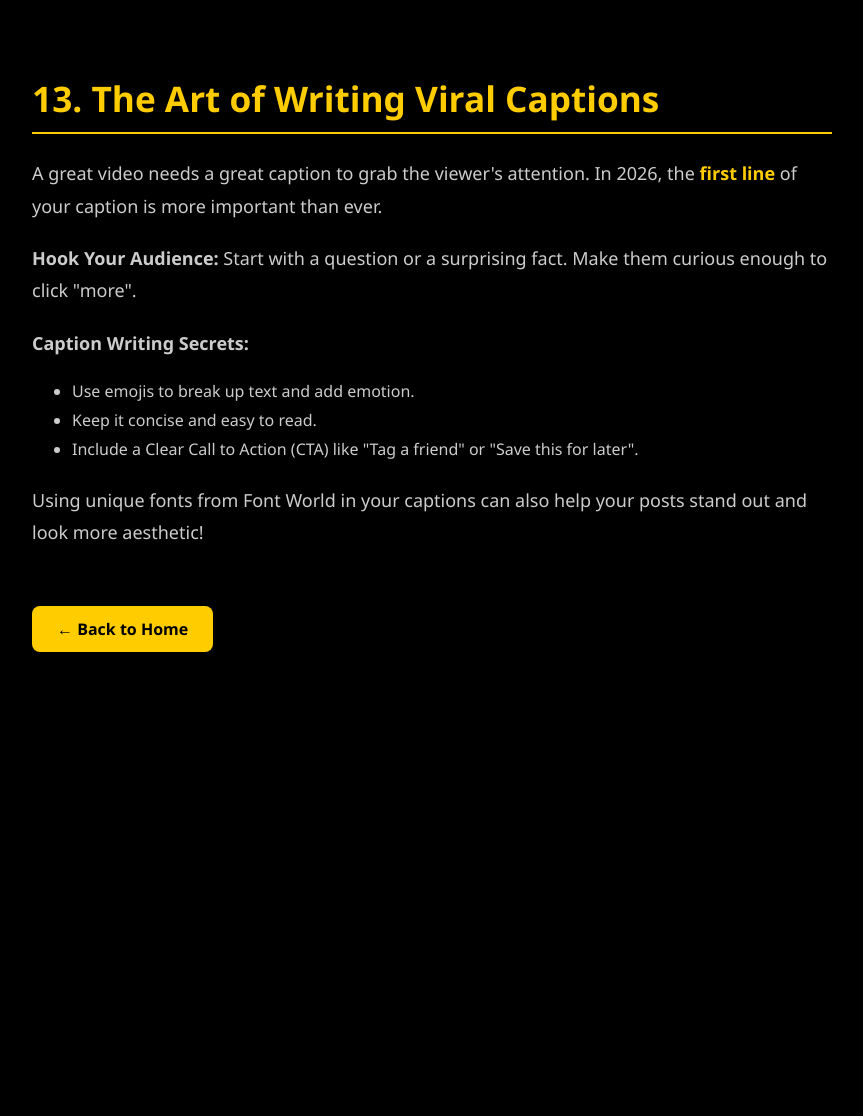
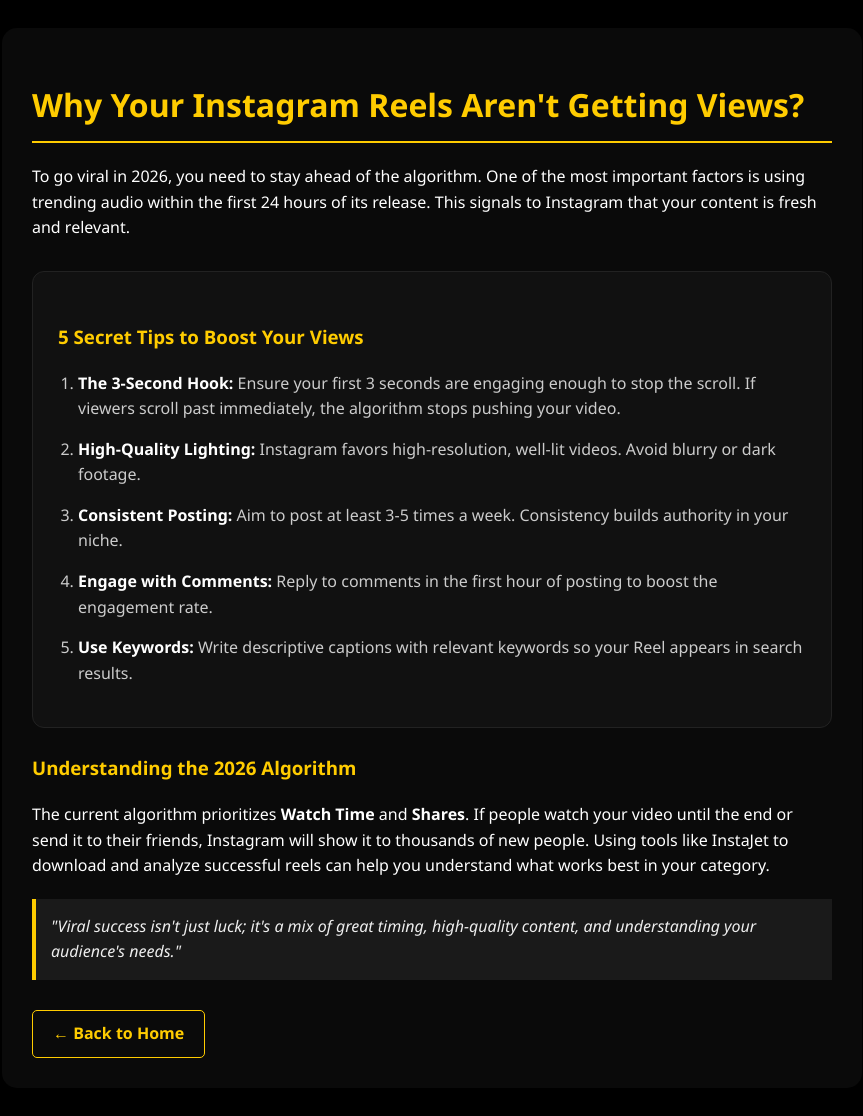
Before and after one commit to joyvijayan/jet-app, a Flask app: page /viral-captions.html in a window 1280 px wide. Shown: the whole page, without its empty margins (208-1071 px from the left). Before the commit the page ends 652 px from the top, so only its background shows below. Run offline with Flask 3, Linux system fonts and the light colour scheme.

Commit message:
Update viral-captions.html

```diff
--- a/templates/viral-captions.html
+++ b/templates/viral-captions.html
@@ -1,36 +1,51 @@
+
 <!DOCTYPE html>
 <html lang="en">
 <head>
     <meta charset="UTF-8">
     <meta name="viewport" content="width=device-width, initial-scale=1.0">
-    <title>The Art of Writing Viral Captions - InstaJet</title>
+    <link rel="canonical" href="https://instajet.online/viral-tips.html" />
+
+    <title>How to Make Your Instagram Reels Go Viral in 2026 - InstaJet</title>
     <style>
-        body { background-color: #000; color: #fff; font-family: 'Segoe UI', sans-serif; text-align: center; margin: 0; padding: 0; }
-        .container { padding: 50px 20px; max-width: 800px; margin: auto; text-align: left; }
-        h1 { color: #ffcc00; font-size: 2.2rem; border-bottom: 2px solid #ffcc00; padding-bottom: 10px; }
-        p { color: #ccc; line-height: 1.8; font-size: 18px; margin-top: 20px; }
-        .highlight { color: #ffcc00; font-weight: bold; }
-        .back-btn { display: inline-block; margin-top: 40px; color: #000; background: #ffcc00; text-decoration: none; padding: 12px 25px; border-radius: 8px; font-weight: bold; }
+        body { background-color: #000; color: #fff; font-family: 'Segoe UI', sans-serif; line-height: 1.6; padding: 20px; }
+        .container { max-width: 800px; margin: auto; background: #0a0a0a; padding: 30px; border-radius: 15px; }
+        h1 { color: #ffcc00; font-size: 2rem; border-bottom: 2px solid #ffcc00; padding-bottom: 10px; }
+        h3 { color: #ffcc00; margin-top: 25px; }
+        ul, ol { color: #ccc; padding-left: 20px; }
+        li { margin-bottom: 15px; }
+        b { color: #fff; }
+        .back-btn { display: inline-block; margin-top: 30px; color: #ffcc00; text-decoration: none; font-weight: bold; border: 1px solid #ffcc00; padding: 10px 20px; border-radius: 5px; }
+        .back-btn:hover { background: #ffcc00; color: #000; }
+        .tips-box { margin-top: 30px; background: #111; padding: 25px; border-radius: 12px; border: 1px solid #222; }
     </style>
 </head>
 <body>
-    <div class="container">
-        <h1>13. The Art of Writing Viral Captions</h1>
-        <p>A great video needs a great caption to grab the viewer's attention. In 2026, the <span class="highlight">first line</span> of your caption is more important than ever.</p>
 
-        <p><b>Hook Your Audience:</b> Start with a question or a surprising fact. Make them curious enough to click "more".</p>
+<div class="container">
+    <h1>Why Your Instagram Reels Aren't Getting Views?</h1>
+    <p>To go viral in 2026, you need to stay ahead of the algorithm. One of the most important factors is using trending audio within the first 24 hours of its release. This signals to Instagram that your content is fresh and relevant.</p>
 
-        <p><b>Caption Writing Secrets:</b>
-            <ul style="color: #ccc; line-height: 1.8;">
-                <li>Use emojis to break up text and add emotion.</li>
-                <li>Keep it concise and easy to read.</li>
-                <li>Include a Clear Call to Action (CTA) like "Tag a friend" or "Save this for later".</li>
-            </ul>
-        </p>
+    <div class="tips-box">
+        <h3>5 Secret Tips to Boost Your Views</h3>
+        <ol>
+            <li><b>The 3-Second Hook:</b> Ensure your first 3 seconds are engaging enough to stop the scroll. If viewers scroll past immediately, the algorithm stops pushing your video.</li>
+            <li><b>High-Quality Lighting:</b> Instagram favors high-resolution, well-lit videos. Avoid blurry or dark footage.</li>
+            <li><b>Consistent Posting:</b> Aim to post at least 3-5 times a week. Consistency builds authority in your niche.</li>
+            <li><b>Engage with Comments:</b> Reply to comments in the first hour of posting to boost the engagement rate.</li>
+            <li><b>Use Keywords:</b> Write descriptive captions with relevant keywords so your Reel appears in search results.</li>
+        </ol>
+    </div>
 
-        <p>Using unique fonts from Font World in your captions can also help your posts stand out and look more aesthetic!</p>
+    <h3>Understanding the 2026 Algorithm</h3>
+    <p>The current algorithm prioritizes <b>Watch Time</b> and <b>Shares</b>. If people watch your video until the end or send it to their friends, Instagram will show it to thousands of new people. Using tools like InstaJet to download and analyze successful reels can help you understand what works best in your category.</p>
 
-        <a href="/" class="back-btn">← Back to Home</a>
+    <div style="background: #1a1a1a; padding: 15px; border-left: 4px solid #ffcc00; margin-top: 20px;">
+        <p style="color: #eee; font-style: italic; margin: 0;">"Viral success isn't just luck; it's a mix of great timing, high-quality content, and understanding your audience's needs."</p>
     </div>
+
+    <a href="/" class="back-btn">← Back to Home</a>
+</div>
+
 </body>
 </html>
```
